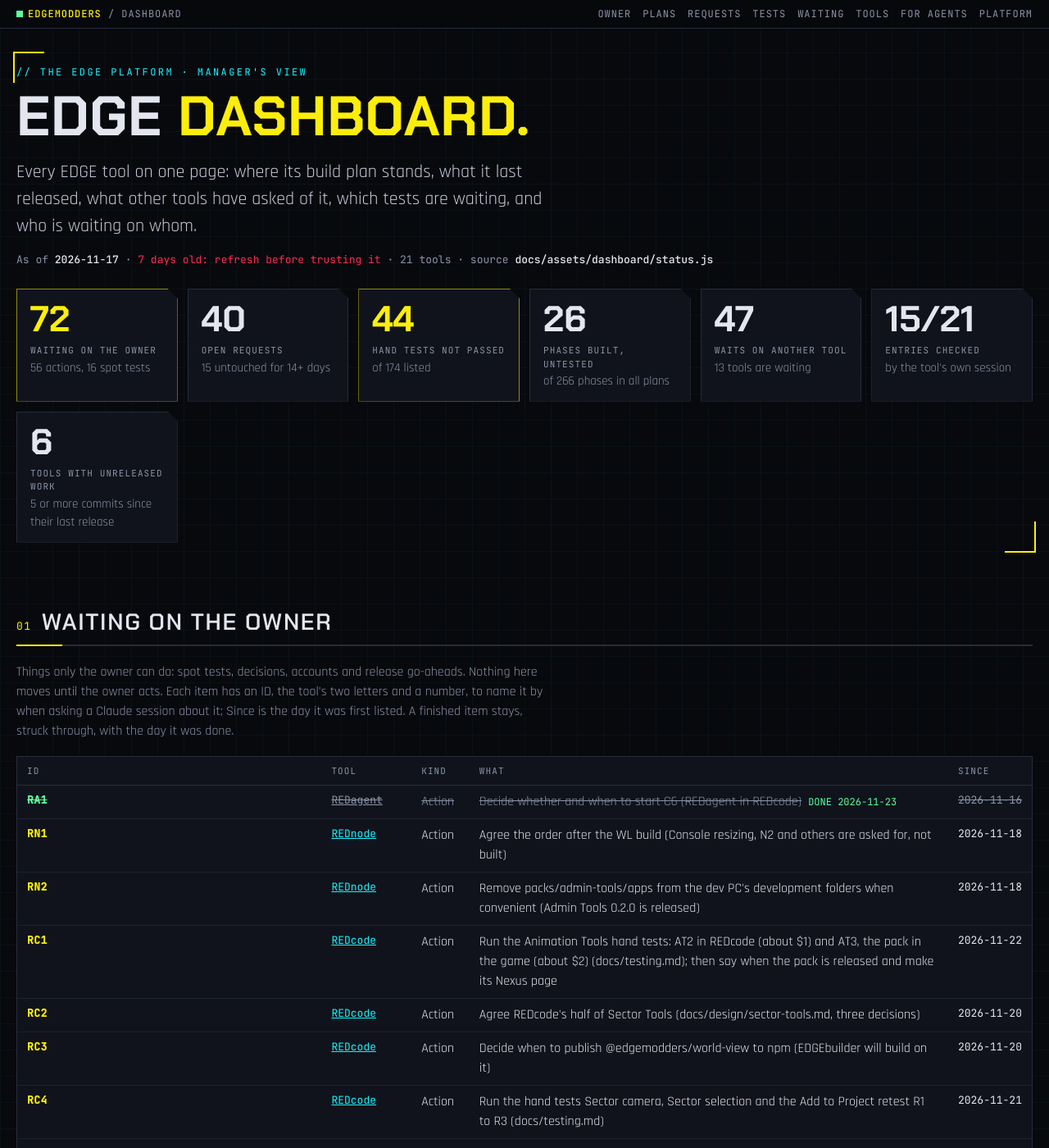
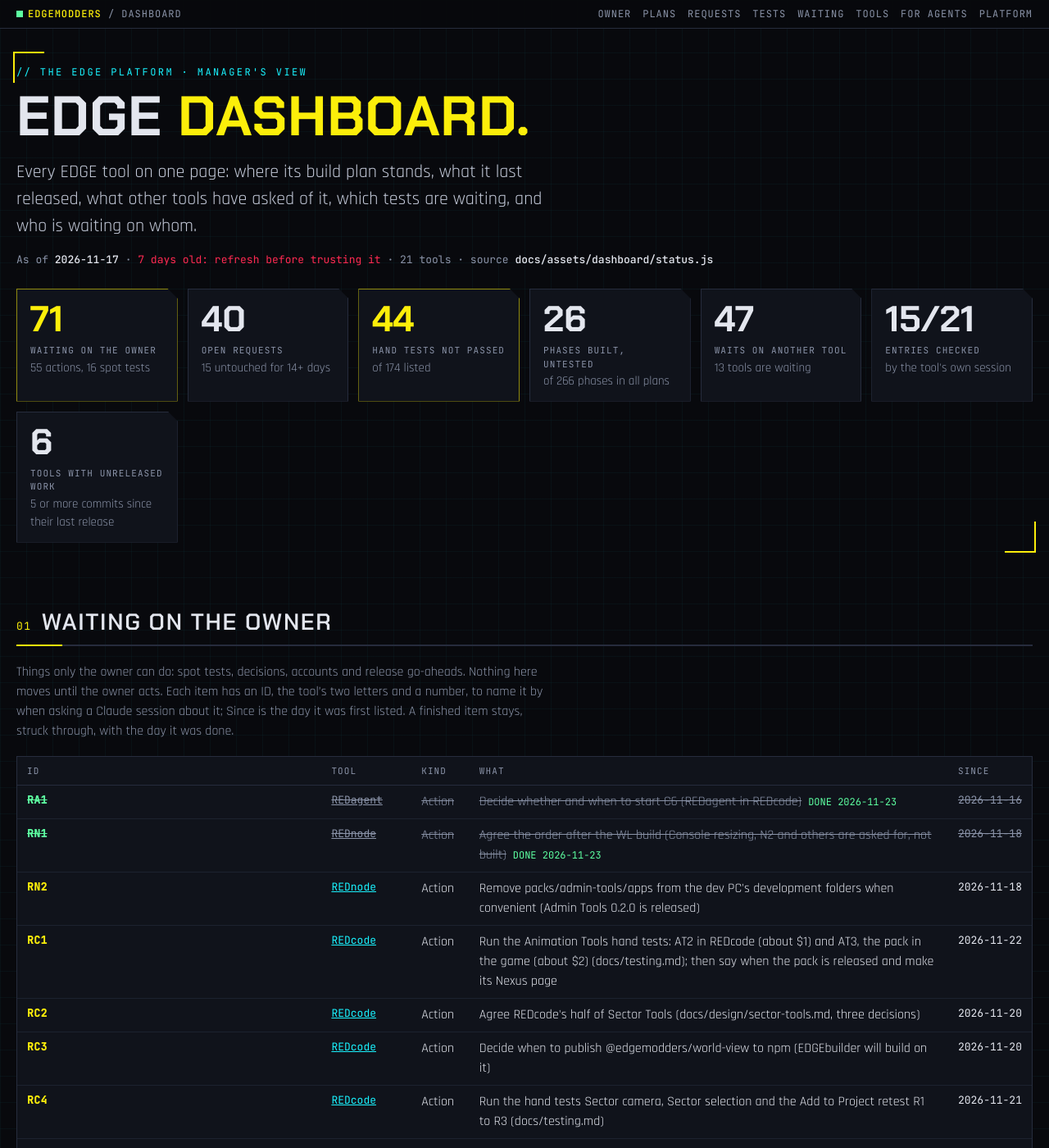
Before and after one commit to Edgemodders/EDGEweb, a Jekyll site: the page docs/dashboard.html, which Jekyll copies as it is, in a window 1280 px wide and 1400 px high. Shown: the whole window at 82% size. Built offline with Jekyll 4.4.1, drawn with Linux system fonts in a browser that asks for light colours; part of the change alters nothing that is shown.

Commit message:
Dashboard: RN1 done, the owner agreed REDnode's order after the WL build
Co-Authored-By: Claude Fable 5.2 <noreply@anthropic.com>

```diff
--- a/docs/assets/dashboard/status.js
+++ b/docs/assets/dashboard/status.js
@@ -858,7 +858,9 @@ window.EDGE_STATUS = {
     {
      "ref": "RN1",
      "what": "Agree the order after the WL build (Console resizing, N2 and others are asked for, not built)",
-     "since": "2026-11-18"
+     "since": "2026-11-18",
+     "done": "2026-11-23",
+     "outcome": "Agreed: the order REDnode's session proposed on 2026-11-23, 0.70.0's in-game tests first"
     },
     {
      "ref": "RN2",
--- a/docs/dashboard.html
+++ b/docs/dashboard.html
@@ -209,7 +209,7 @@ pre.how { background: #05060a; border: 1px solid var(--line); padding: 12px 14px
 </div>
 <div id="tip" role="tooltip"></div>
 
-<script src="assets/dashboard/status.js?v=273"></script>
+<script src="assets/dashboard/status.js?v=274"></script>
 <script>
 (function () {
   var S = window.EDGE_STATUS;
```
